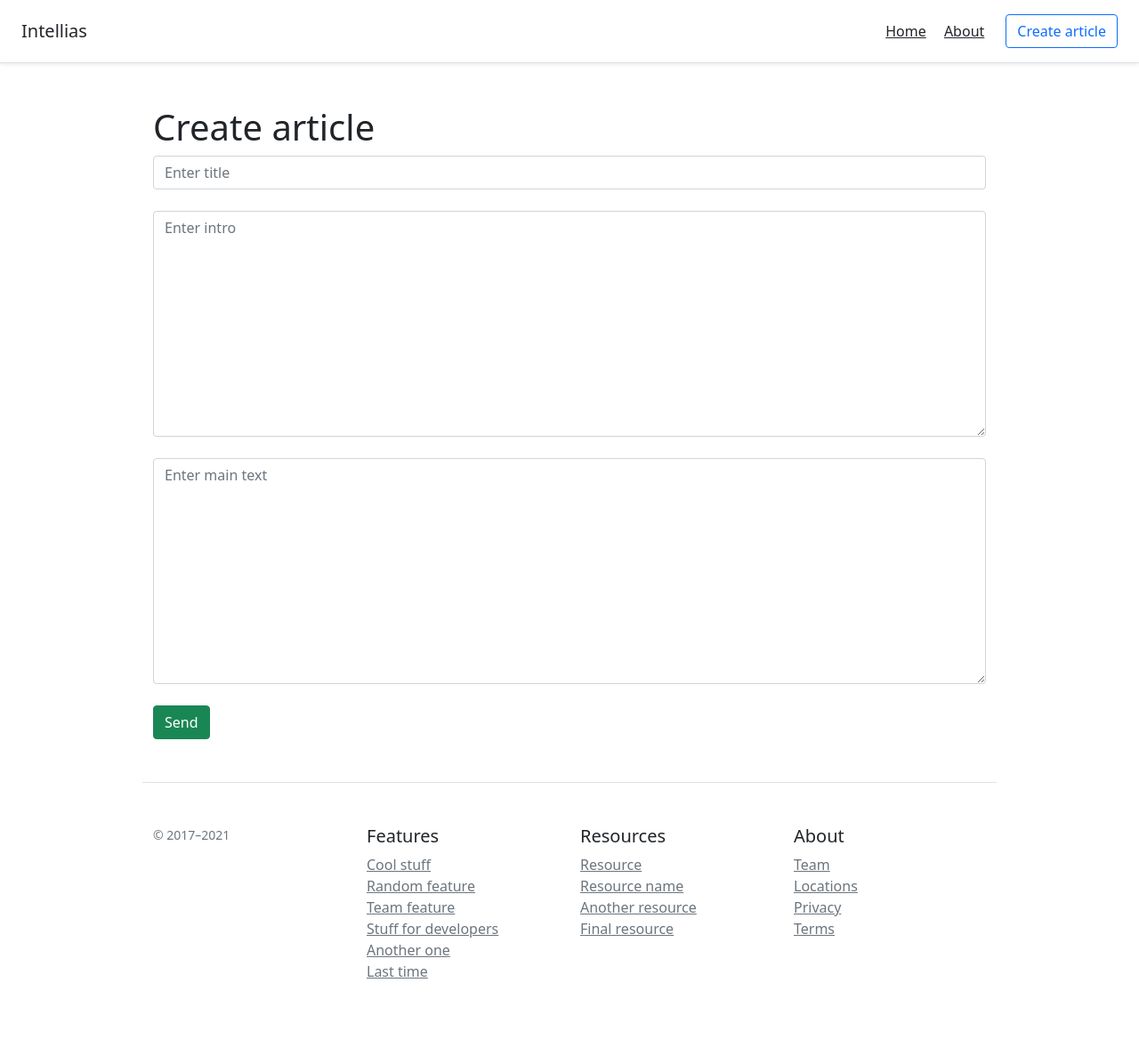
After one commit to oshevchenko/FlaskDb, a Flask app: page /create-article in a window 1280 px wide. The commit adds this page. Shown: the whole page at 89% size. Run offline with Flask 2, Linux system fonts and the light colour scheme; some libraries are stand-ins or nearby versions.

Commit message:
Create article implementation.
Article created in the webform and added to the SQL database.

Signed-off-by: oshevchenko <shevchenko.adb@gmail.com>

```diff
--- a/main.py
+++ b/main.py
@@ -1,8 +1,23 @@
-from flask import Flask, render_template, url_for
+from flask import Flask, render_template, url_for, request, redirect
 from markupsafe import escape
+from flask_sqlalchemy import SQLAlchemy
+from datetime import datetime
+
+app = Flask(__name__)
+app.config['SQLALCHEMY_DATABASE_URI'] = 'sqlite:///blog.db'
+app.config['SQLALCHEMY_TRACK_MODIFICATIONS'] = False
+db = SQLAlchemy(app)
 
 
-app = Flask(__name__)
+class Article(db.Model):
+    id = db.Column(db.Integer, primary_key=True)
+    title = db.Column(db.String(100), nullable=False)
+    intro = db.Column(db.String(300), nullable=False)
+    text = db.Column(db.Text, nullable=False)
+    date = db.Column(db.DateTime, default=datetime.utcnow)
+
+    def __repr__(self):
+        return '<Article %r>' % self.id
 
 
 @app.route('/')
@@ -13,6 +28,23 @@ def index():
 @app.route("/about")
 def hello():
     return render_template("about.html")
+
+
+@app.route('/create-article', methods=['POST', 'GET'])
+def create_article():
+    if request.method == "POST":
+        title = request.form['title']
+        intro = request.form['intro']
+        text = request.form['text']
+        article = Article(title=title, intro=intro, text=text)
+        try:
+            db.session.add(article)
+            db.session.commit()
+            return redirect('/')
+        except:
+            return "Error while adding article."
+    else:
+        return render_template("create-article.html")
 
 
 @app.route('/user/<username>')
--- a/templates/base.html
+++ b/templates/base.html
@@ -6,7 +6,7 @@
           content="width=device-width, user-scalable=no, initial-scale=1.0, maximum-scale=1.0, minimum-scale=1.0">
     <meta http-equiv="X-UA-Compatible" content="ie=edge">
 
-<!--    <link href="https://stackpath.bootstrapcdn.com/bootstrap/4.5.2/css/bootstrap.min.css" rel="stylesheet" crossorigin="anonymous">-->
+<!--    <link href=":https://stackpath.bootstrapcdn.com/bootstrap/4.5.2/css/bootstrap.min.css" rel="stylesheet" crossorigin="anonymous">-->
     <link rel="stylesheet" href="{{ url_for('static', filename='css/main.css') }}">
     <style>
       .bd-placeholder-img {
@@ -32,7 +32,7 @@
         <a class="p-2 text-dark" href="/">Home</a>
         <a class="p-2 text-dark" href="/about">About</a>
       </nav>
-      <a class="btn btn-outline-primary" href="#">Sign up</a>
+        <a class="btn btn-outline-primary" href="/create-article">Create article</a>
     </header>
 
     {% block body %}{% endblock %}
--- /dev/null
+++ b/templates/create-article.html
@@ -0,0 +1,18 @@
+{% extends 'base.html' %}
+{% block title %}
+Create article
+{% endblock %}
+
+{% block body %}
+
+<div class="container mt-5">
+    <h1>Create article</h1>
+    <form method="post">
+        <input type="text" name="title" id="title" placeholder="Enter title" class="form-control"><br>
+        <textarea name="intro" id="intro" cols="30" rows="10" placeholder="Enter intro" class="form-control"></textarea><br>
+        <textarea name="text" id="text" cols="30" rows="10" placeholder="Enter main text" class="form-control"></textarea><br>
+        <input type="submit" class="btn btn-success" value="Send"><br>
+    </form>
+
+</div>
+{% endblock %}
```
